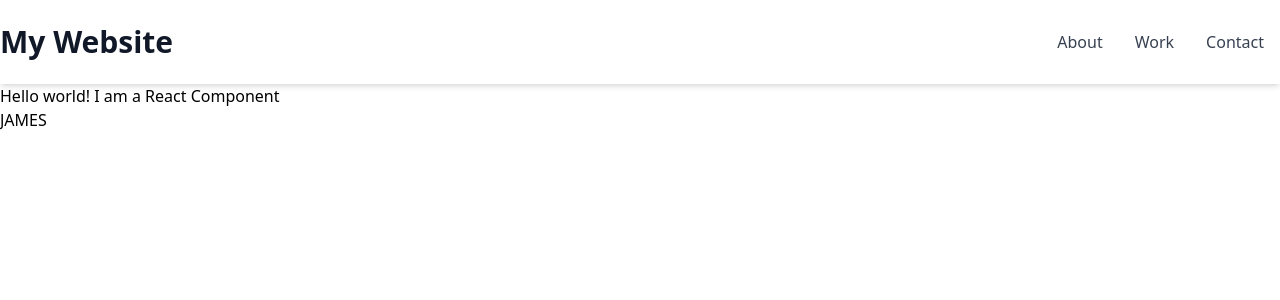
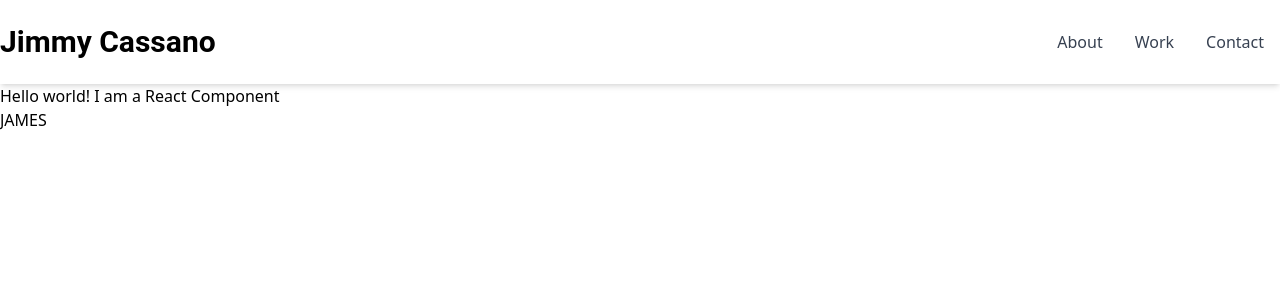
Before and after one commit to YimmyC/my-portfolio, a React (Create React App) app: page / in a window 1280 px wide. Shown: the top 300 px of the page. Built offline with nearby package versions, Linux system fonts and the light colour scheme.

Commit message:
font changed

```diff
--- a/src/components/HeaderDemo.js
+++ b/src/components/HeaderDemo.js
@@ -4,7 +4,7 @@ function Header() {
   return (
     <header className="bg-white shadow-md">
       <div className="container mx-auto flex justify-between items-center py-6">
-        <h1 className="text-3xl font-bold text-gray-900">My Website</h1>
+        <h1 className="text-3xl font-bold font-roboto">Jimmy Cassano</h1>
         <nav className="flex items-center">
           <a href="/about" className="text-gray-700 font-medium link-animation mx-4 transition duration-300 ease-in-out">
             About
--- a/src/index.css
+++ b/src/index.css
@@ -1,6 +1,7 @@
 @tailwind base;
 @tailwind components;
 @tailwind utilities;
+@import url('https://fonts.googleapis.com/css2?family=Roboto:wght@100&display=swap');
 
 .link-animation {
     position: relative;
--- a/tailwind.config.js
+++ b/tailwind.config.js
@@ -2,6 +2,10 @@
 module.exports = {
   content: ["./src/**/*.{js,jsx,ts,tsx}"],
   theme: {
+    fontFamily: {
+      roboto: ["Roboto", "sans-serif"],
+    },
+
     extend: {},
   },
   plugins: [],
```
